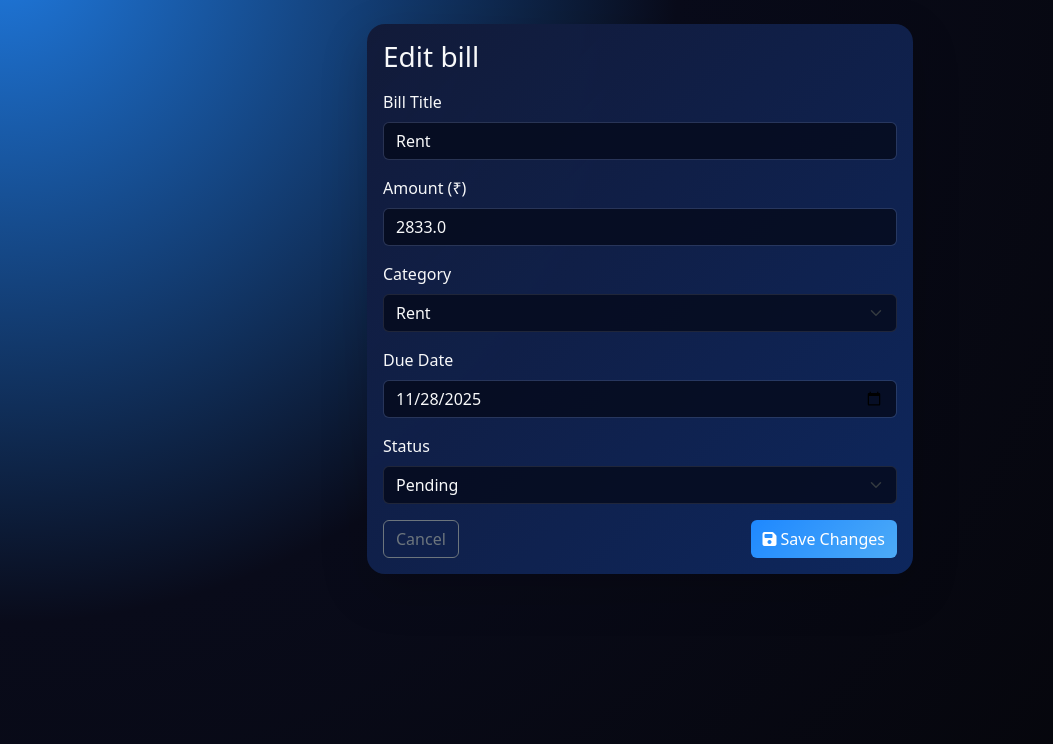
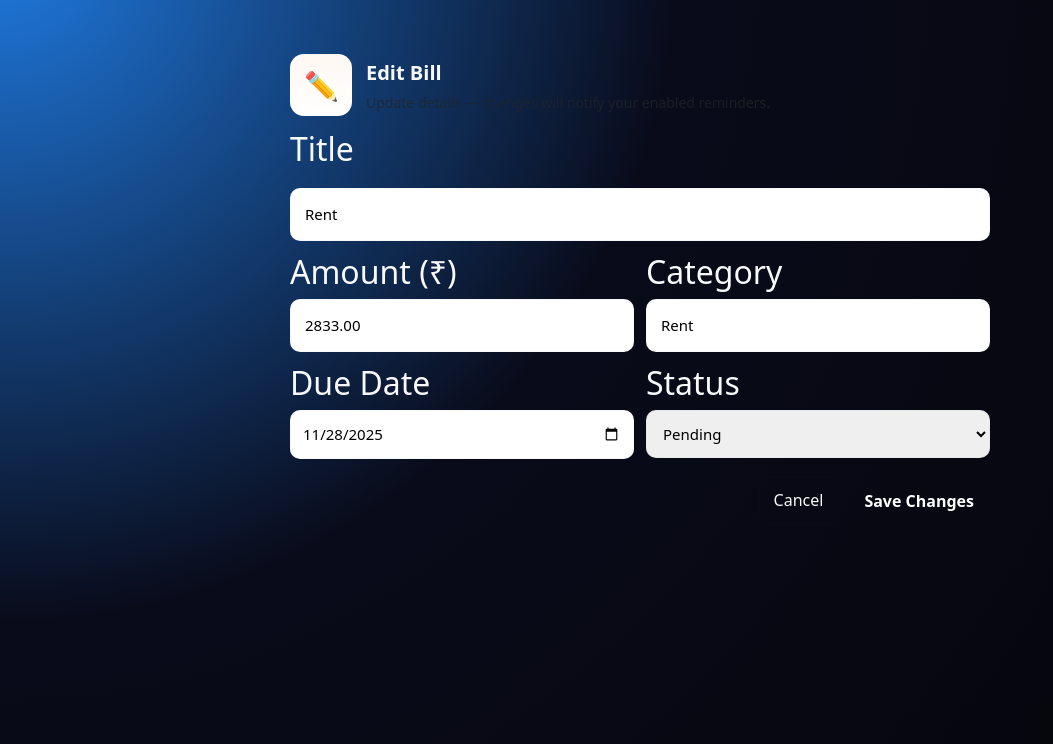
Before and after one commit to Ala-Ganesh/BillSmartApp, a Flask app: page /edit_bill/1 in a window 1280 px wide. Shown: the part 56-800 px from the top of the page, without its empty margins (0-1053 px from the left). Run offline with Flask 3, Linux system fonts and the light colour scheme; the visitor is signed in with stand-in values (Sample User, id 1); data comes from the database, SQL or seed files in the repository.

Commit message:
UI: full-screen pastel add/edit bill forms

```diff
--- a/templates/edit_bill.html
+++ b/templates/edit_bill.html
@@ -1,52 +1,81 @@
+{% extends "base.html" %}
+{% block title %}Edit Bill — BillSmart{% endblock %}
 
-{% extends "base.html" %}
 {% block content %}
-<div class="row justify-content-center">
-    <div class="col-md-7 col-lg-6">
-        <div class="card app-card shadow-lg">
-            <div class="card-body">
-                <h3 class="card-title mb-3">Edit bill</h3>
-                <form method="POST">
-                    <div class="mb-3">
-                        <label class="form-label">Bill Title</label>
-                        <input name="title" type="text" class="form-control" value="{{ bill.title }}" required>
+<div data-aos="fade-up" style="max-width:760px;margin:18px auto;">
+  <div class="card-glass" style="padding:30px;border-radius:16px;">
+    <div style="display:flex;align-items:center;gap:14px;margin-bottom:14px;">
+      <div style="width:62px;height:62px;border-radius:14px;display:grid;place-items:center;font-size:28px;background:linear-gradient(180deg,#fff7f2,#fff);box-shadow:var(--shadow-subtle);">
+        ✏️
       </div>
-                    <div class="mb-3">
-                        <label class="form-label">Amount (₹)</label>
-                        <input name="amount" type="number" step="0.01" class="form-control" value="{{ bill.amount }}" required>
+      <div>
+        <div style="font-size:20px;font-weight:800">Edit Bill</div>
+        <div class="text-muted" style="margin-top:4px;font-size:14px">Update details — changes will notify your enabled reminders.</div>
       </div>
-                    <div class="mb-3">
-                        <label class="form-label">Category</label>
-                        <select name="category" class="form-select" required>
-                            <option value="Electricity" {{ "selected" if bill.category=="Electricity" }}>Electricity</option>
-                            <option value="Water" {{ "selected" if bill.category=="Water" }}>Water</option>
-                            <option value="Internet" {{ "selected" if bill.category=="Internet" }}>Internet</option>
-                            <option value="Mobile Recharge" {{ "selected" if bill.category=="Mobile Recharge" }}>Mobile Recharge</option>
-                            <option value="Rent" {{ "selected" if bill.category=="Rent" }}>Rent</option>
-                            <option value="Gas Bill" {{ "selected" if bill.category=="Gas Bill" }}>Gas Bill</option>
-                            <option value="Other" {{ "selected" if bill.category=="Other" }}>Other</option>
+    </div>
+
+    <form id="editBillForm" method="post" action="{{ url_for('edit_bill', bill_id=bill.id) }}">
+      <div style="display:grid;gap:12px;">
+        <label class="h2">Title</label>
+        <input name="title" required value="{{ bill.title }}" style="width:100%;padding:14px;border-radius:10px;border:1px solid rgba(40,55,70,0.04);font-size:15px" />
+
+        <div style="display:grid;grid-template-columns: 1fr 1fr; gap:12px;">
+          <div>
+            <label class="h2">Amount (₹)</label>
+            <input name="amount" type="number" step="0.01" min="0" required value="{{ "%.2f"|format(bill.amount) }}" style="width:100%;padding:14px;border-radius:10px;border:1px solid rgba(40,55,70,0.04);font-size:15px" />
+          </div>
+          <div>
+            <label class="h2">Category</label>
+            <input name="category" required value="{{ bill.category }}" style="width:100%;padding:14px;border-radius:10px;border:1px solid rgba(40,55,70,0.04);font-size:15px" />
+          </div>
+        </div>
+
+        <div style="display:grid;grid-template-columns: 1fr 1fr; gap:12px;">
+          <div>
+            <label class="h2">Due Date</label>
+            <input name="due_date" type="date" required value="{{ bill.due_date }}" style="width:100%;padding:12px;border-radius:10px;border:1px solid rgba(40,55,70,0.04);font-size:15px" />
+          </div>
+          <div>
+            <label class="h2">Status</label>
+            <select name="status" style="width:100%;padding:12px;border-radius:10px;border:1px solid rgba(40,55,70,0.04);font-size:15px">
+              <option value="pending" {% if bill.status!='paid' %}selected{% endif %}>Pending</option>
+              <option value="paid" {% if bill.status=='paid' %}selected{% endif %}>Paid</option>
             </select>
           </div>
-                    <div class="mb-3">
-                        <label class="form-label">Due Date</label>
-                        <input name="due_date" type="date" class="form-control" value="{{ bill.due_date.isoformat() }}" required>
         </div>
-                    <div class="mb-3">
-                        <label class="form-label">Status</label>
-                        <select name="status" class="form-select">
-                            <option value="pending" {{ "selected" if bill.status=="pending" }}>Pending</option>
-                            <option value="paid" {{ "selected" if bill.status=="paid" }}>Paid</option>
-                        </select>
+
+        <div style="display:flex;gap:10px;justify-content:flex-end;margin-top:6px;">
+          <a href="{{ url_for('bills') }}" class="btn" style="padding:10px 14px;border-radius:10px;background:transparent;border:1px solid rgba(40,55,70,0.06);text-decoration:none;color:var(--text)">Cancel</a>
+          <button type="submit" class="btn" id="saveBtn" style="padding:12px 16px;border-radius:10px;background:linear-gradient(90deg,var(--accent),#6b9bff);color:white;font-weight:700;border:none">Save Changes</button>
         </div>
-                    <div class="d-flex justify-content-between">
-                        <a href="{{ url_for('bills') }}" class="btn btn-outline-secondary">Cancel</a>
-                        <button class="btn btn-primary" type="submit">
-                            <i class="fa-solid fa-floppy-disk me-1"></i>Save Changes
-                        </button>
       </div>
     </form>
   </div>
 </div>
-    </div>
-</div>
 {% endblock %}
+
+{% block scripts %}
+<script>
+document.getElementById('editBillForm').addEventListener('submit', function(e){
+  const title = this.title.value.trim();
+  const amount = parseFloat(this.amount.value);
+  const due = this.due_date.value;
+
+  if (!title || isNaN(amount) || amount <= 0 || !due) {
+    e.preventDefault();
+    Swal.fire({ icon:'warning', title:'Check fields', text:'Please fill valid title, positive amount and due date.'});
+    return false;
+  }
+
+  e.preventDefault();
+  Swal.fire({
+    title: 'Save changes?',
+    html: `<b>${title}</b><br/>Amount: ₹${amount.toFixed(2)}<br/>Due: ${due}`,
+    showCancelButton: true,
+    confirmButtonText: 'Save',
+  }).then((res)=>{
+    if (res.isConfirmed) this.submit();
+  });
+});
+</script>
+{% endblock %}
```
Also changed, not shown: templates/add_bill.html (+73 -34 lines). Lines whose indentation alone changed are shown as unchanged.
